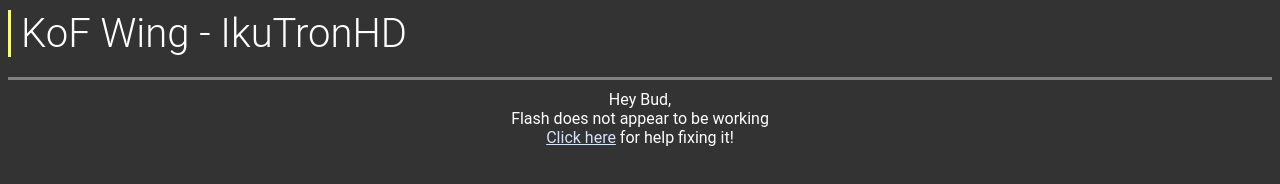
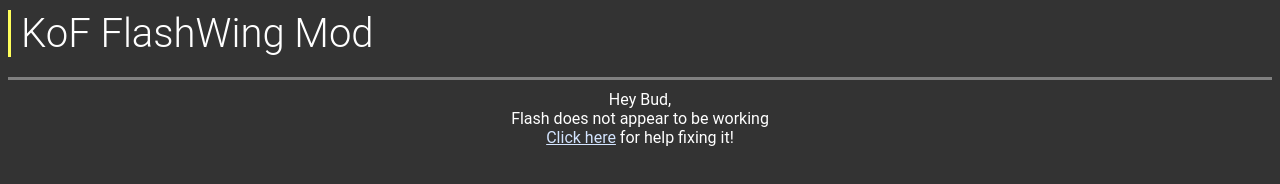
Before and after one commit to IkuTronHD/KoF-Wing-Flash, a plain HTML site: page index.html in a window 1280 px wide. Drawn offline with Linux system fonts and the light colour scheme.

Commit message:
Update index.html

```diff
--- a/index.html
+++ b/index.html
@@ -1,7 +1,7 @@
 <!doctype html>
 <html>
 <head>
-	<title>KoF Wing - IkuTronHD</title>
+	<title>KoF FlashWing</title>
 	<meta http-equiv="Content-Type" content="text/html; charset=utf-8"/>
 	<style type="text/css">
 body {
@@ -36,7 +36,7 @@ a, a:hover, a:active, a:visited {
 </head>
 <body>
 <div class="mg_boxTitle">
-KoF Wing - IkuTronHD
+KoF FlashWing Mod
 </div>
 <div class="mg_border">
 	<div id="embed" class="mg_embed">
```
